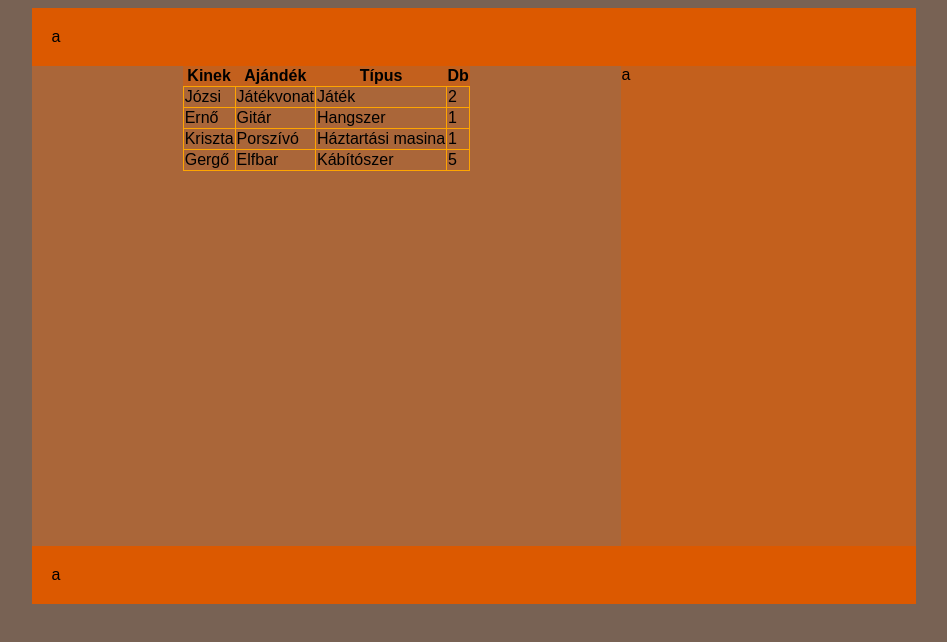
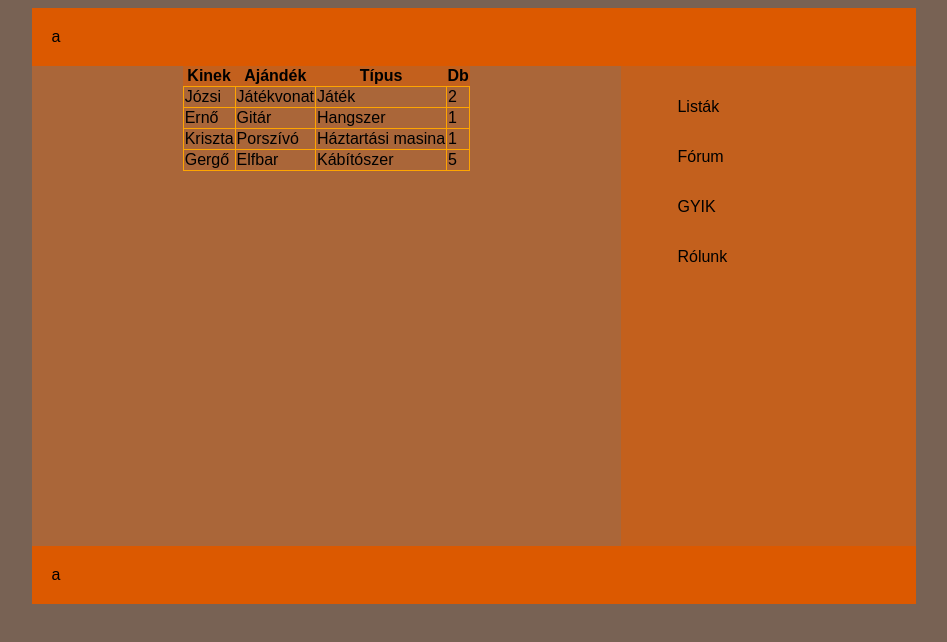
Before and after one commit to KAkos27/kollab, a plain HTML site: page index.html in a window 1280 px wide. Shown: the whole page, without its empty margins (166-1113 px from the left). Drawn offline with Linux system fonts and the light colour scheme.

Commit message:
menu kezdetleges

```diff
--- a/index.html
+++ b/index.html
@@ -1,9 +1,9 @@
 <!DOCTYPE html>
 <html lang="hu">
   <head>
-    <meta charset="UTF-8">
-    <meta name="viewport" content="width=device-width, initial-scale=1.0">
-    <link rel="stylesheet" href="style.css">
+    <meta charset="UTF-8" />
+    <meta name="viewport" content="width=device-width, initial-scale=1.0" />
+    <link rel="stylesheet" href="style.css" />
     <title>Document</title>
   </head>
   <body>
@@ -43,9 +43,17 @@
           </tr>
         </table>
       </article>
-        <nav>a</nav>
+      <nav>
+        <ul>
+          <li>
+            <a href="#">Listák</a>
+            <a href="#">Fórum</a>
+            <a href="#">GYIK</a>
+            <a href="#">Rólunk</a>
+          </li>
+        </ul>
+      </nav>
       <footer>a</footer>
     </main>
-
   </body>
 </html>
--- a/style.css
+++ b/style.css
@@ -40,7 +40,24 @@ td{
 th{
     background-color: #C3601D ;
 }
+nav ul{
+    width: 100%;
+    list-style-type: none;
+}
+nav ul li{
+    width: 100%;
+    display: grid;
+    grid-template-columns: 1fr;
+}
+nav ul li a{
+    text-decoration: none;
+    color: black;
+    padding: 1em;
+}
+nav ul li:hover{
+    background-color: #786254;
 
+}
 @media (max-width:400px) {
     main{
         grid-template-columns: 1fr;
```
Lines whose indentation alone changed are shown as unchanged.
